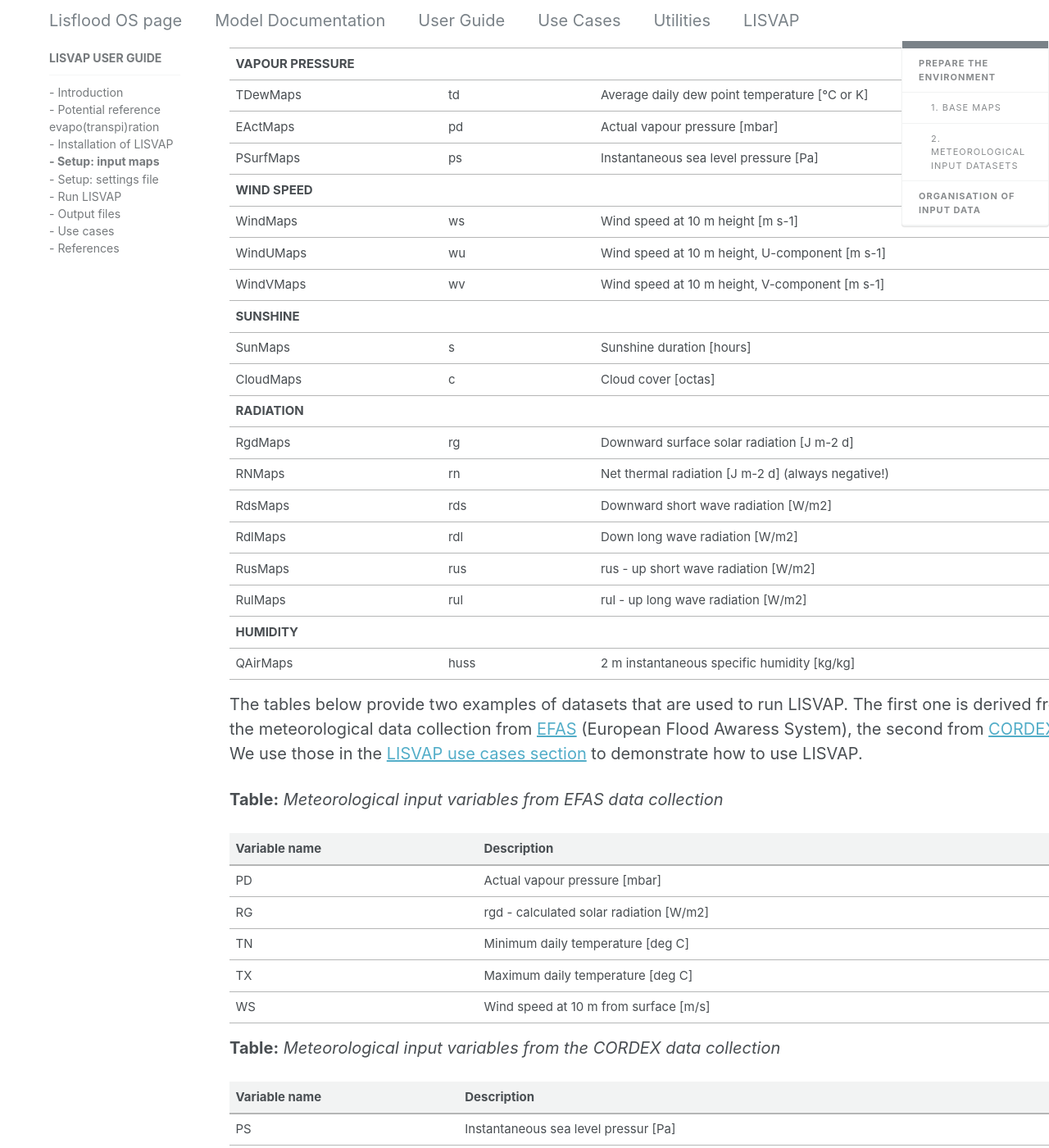
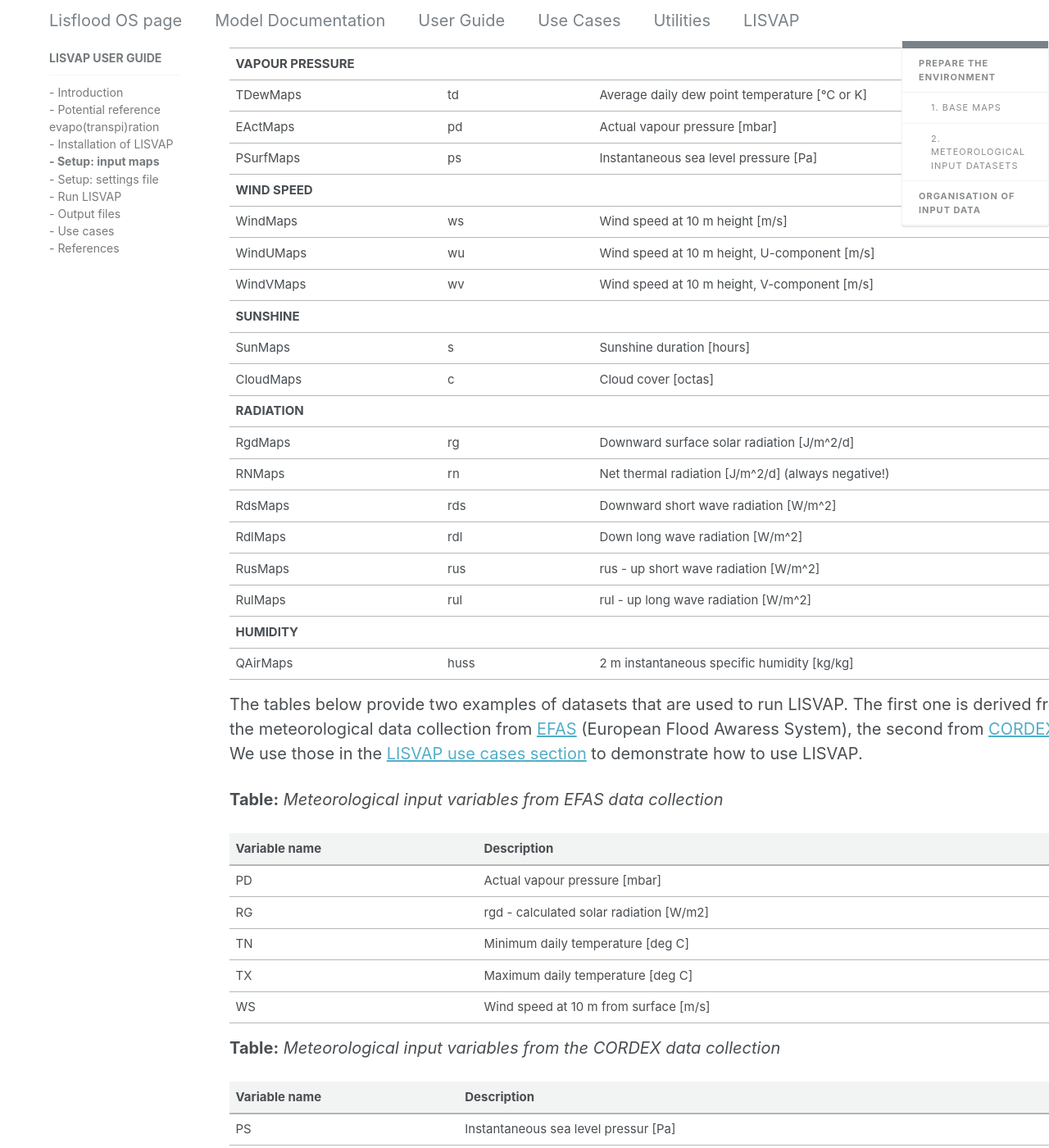
Before and after one commit to ec-jrc/lisflood-lisvap, a Jekyll site: the page built from 3_1_LISVAP_setup/index.md, in a window 1280 px wide and 1400 px high, scrolled down 1594 px. Shown: the whole window at 82% size. Built offline with Jekyll 4.4.1, drawn with Linux system fonts in a browser that asks for light colours; nearby versions of some CDN libraries; our own code applies the rules of GitHub Pages for plain Markdown files; formulas are drawn with MathJax 3; some of the changed text lies outside the part shown.

```diff
--- a/3_1_LISVAP_setup/index.md
+++ b/3_1_LISVAP_setup/index.md
@@ -58,19 +58,19 @@ The Table below lists all **meteorological input variables** that LISVAP can dig
 | EActMaps            | pd             | Actual vapour pressure [mbar]                        |
 | PSurfMaps           | ps             | Instantaneous sea level pressure [Pa]                |
 | **WIND SPEED**      |                |                                                      |
-| WindMaps            | ws             | Wind speed at 10 m height [m s-1]                    |
-| WindUMaps           | wu             | Wind speed at 10 m height, U-component [m s-1]       |
-| WindVMaps           | wv             | Wind speed at 10 m height, V-component [m s-1]       |
+| WindMaps            | ws             | Wind speed at 10 m height [m/s]                    |
+| WindUMaps           | wu             | Wind speed at 10 m height, U-component [m/s]       |
+| WindVMaps           | wv             | Wind speed at 10 m height, V-component [m/s]       |
 | **SUNSHINE**        |                |                                                      |
 | SunMaps             | s              | Sunshine duration \[hours\]                          |
 | CloudMaps           | c              | Cloud cover \[octas\]                                |
 | **RADIATION**       |                |                                                      |
-| RgdMaps             | rg             | Downward  surface solar radiation [J m-2 d]          |
-| RNMaps              | rn             | Net thermal radiation \[J m-2 d\] (always negative!) |
-| RdsMaps             | rds            | Downward short wave radiation \[W/m2\]               |
-| RdlMaps             | rdl            | Down long wave radiation \[W/m2\]                    |
-| RusMaps             | rus            | rus - up short wave radiation \[W/m2\]               |
-| RulMaps             | rul            | rul - up long wave radiation \[W/m2\]                |
+| RgdMaps             | rg             | Downward  surface solar radiation [J/m^2/d]          |
+| RNMaps              | rn             | Net thermal radiation \[J/m^2/d\] (always negative!) |
+| RdsMaps             | rds            | Downward short wave radiation \[W/m^2\]               |
+| RdlMaps             | rdl            | Down long wave radiation \[W/m^2\]                    |
+| RusMaps             | rus            | rus - up short wave radiation \[W/m^2\]               |
+| RulMaps             | rul            | rul - up long wave radiation \[W/m^2\]                |
 | **HUMIDITY**        |                |                                                      |
 | QAirMaps            | huss          | 2 m instantaneous specific humidity [kg/kg]           |
 
@@ -102,10 +102,10 @@ The tables below provide two examples of datasets that are used to run LISVAP. T
 | tmin                              | Minimum daily temperature \[K\]                 |
 | tmax                              | Maximum daily temperature \[K\]                 |
 | sfcWind                           | Wind speed at 10 m from surface \[m/s\]         |
-| RSDS                              | Downward short wave radiation \[W/m2\]          |
-| RLDS                              | Down long wave radiation \[W/m2\]               |
-| RSUS                              | Up short wave radiation \[W/m2\]                |
-| RLUS                              | Up long wave radiation \[W/m2\]                 |
+| RSDS                              | Downward short wave radiation \[W/m^2\]          |
+| RLDS                              | Down long wave radiation \[W/m^2\]               |
+| RSUS                              | Up short wave radiation \[W/m^2\]                |
+| RLUS                              | Up long wave radiation \[W/m^2\]                 |
 
 
 
@@ -116,8 +116,8 @@ The [GitHub tests folder](https://github.com/ec-jrc/lisflood-lisvap/tree/master/
 
 | Variable name                     |  Description                                         |
 | --------------------------------- | ---------------------------------------------------- |
-| rg                                | incoming solar radiation \[J/m^2/d]                  |
-| rn                                | net longwave radiation maps \[J/m^2/d]               |
+| rg                                | incoming solar radiation \[J/m^2/d\]                  |
+| rn                                | net longwave radiation maps \[J/m^2/d\]               |
 | ta                                | average temperature \[K\]                            |
 | td                                | dew point temperature \[K\]                          |
 | wu                                | Wind speed at 10 m from surface, u component \[m/s\] |
```
